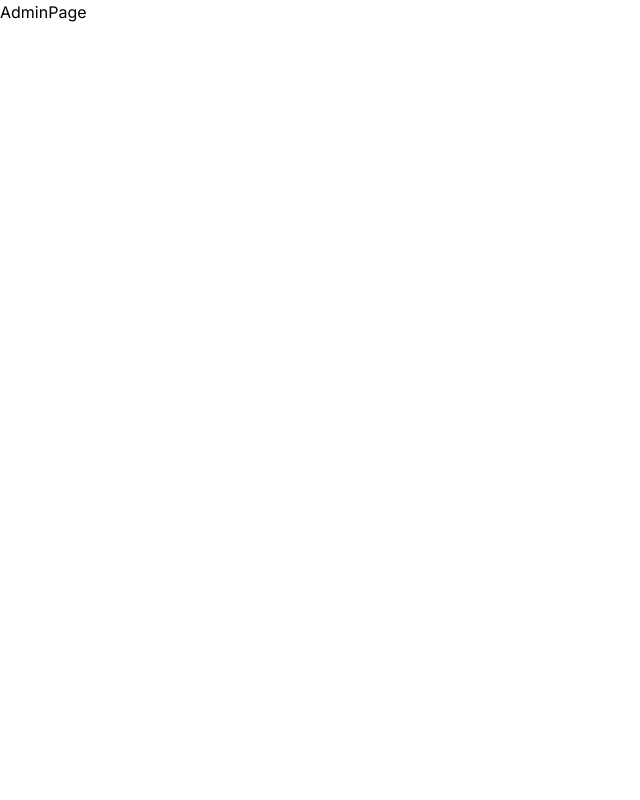
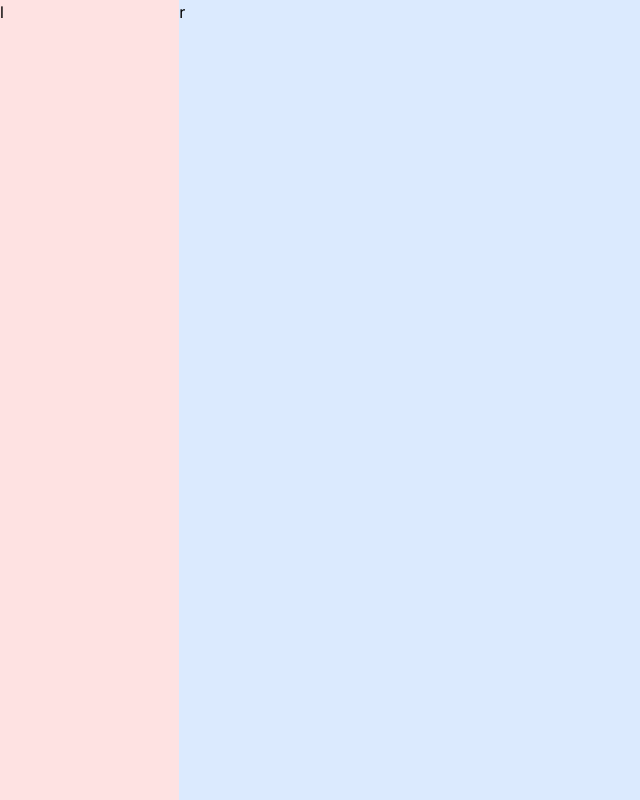
Before and after one commit to FelipeMatthew/school-management, a Next.js app: page /admin in a window 1280 px wide. Shown: the whole page, without its empty margins (0-640 px from the left). Built offline with nearby package versions, Linux system fonts and the light colour scheme.

Commit message:
feat: dashboard layout & notes

```diff
--- /dev/null
+++ b/src/app/(dashboard)/layout.tsx
@@ -0,0 +1,14 @@
+export default function DashboardLayout({
+  children,
+}: Readonly<{
+  children: React.ReactNode;
+}>) {
+  return <div className="h-screen flex">
+    {/* LEFT */}
+    <div className="w-[14%] md:w-[8%] lg:w-[16%] xl:w-[14%] bg-red-100">l</div>
+    {/* RIGHT */}
+    <div className="w-[86%] md:w-[92%] lg:w-[84%] xl:w-[86%] bg-blue-100">
+      r
+    </div>
+  </div>;
+}
--- /dev/null
+++ b/src/app/sign-in/page.tsx
@@ -0,0 +1,7 @@
+const LoginPage = () => {
+  return (
+    <div> login page</div>
+  )
+}
+
+export default LoginPage
```
Also changed, not shown: src/app/(dashboard)/admin/page.tsx (renamed from src/app/admin/page.tsx), src/app/(dashboard)/parent/page.tsx (renamed from src/app/parent/page.tsx), src/app/(dashboard)/student/page.tsx (renamed from src/app/student/page.tsx), src/app/(dashboard)/teacher/page.tsx (renamed from src/app/teacher/page.tsx), 2 other files (tests, documents, lock files or other folders).
